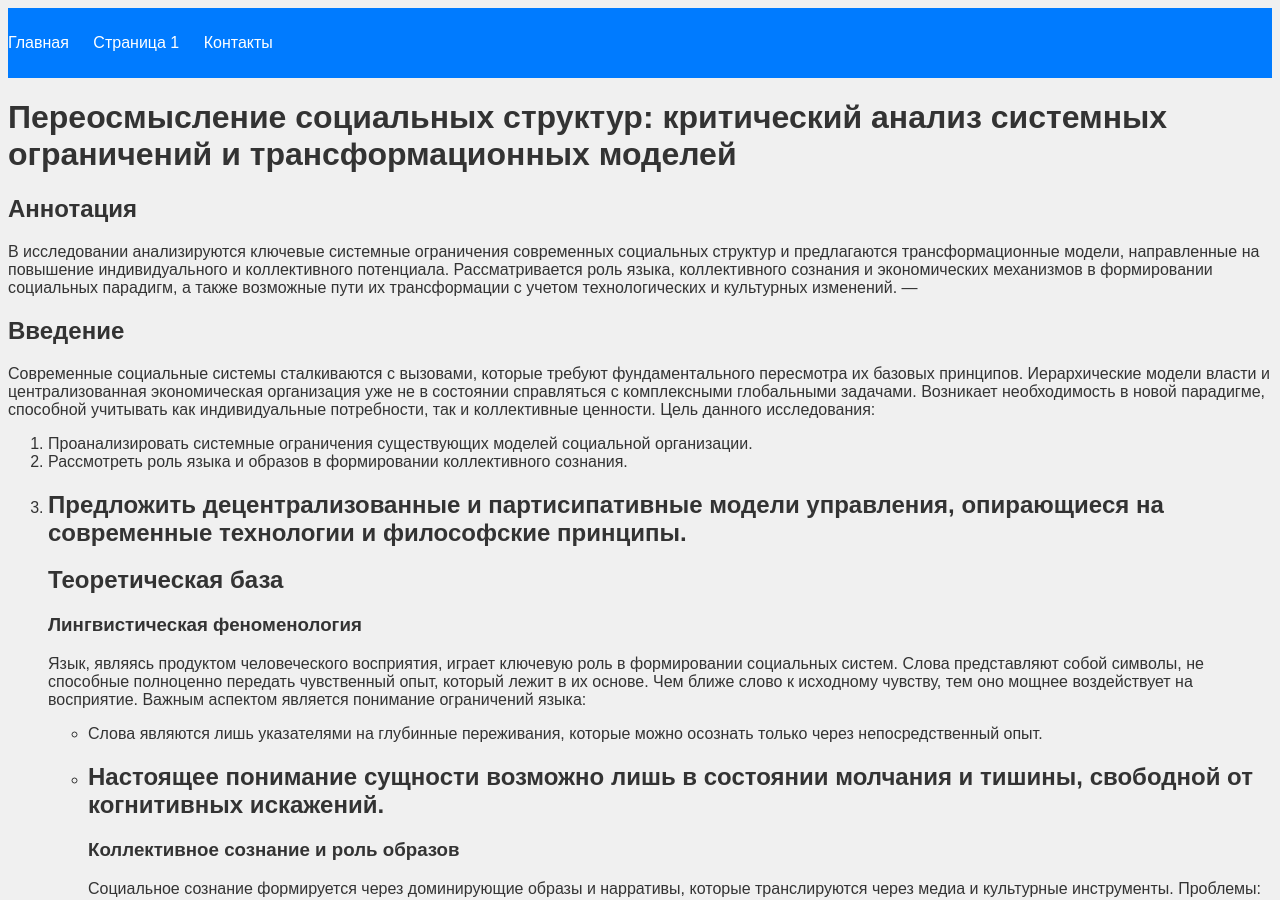
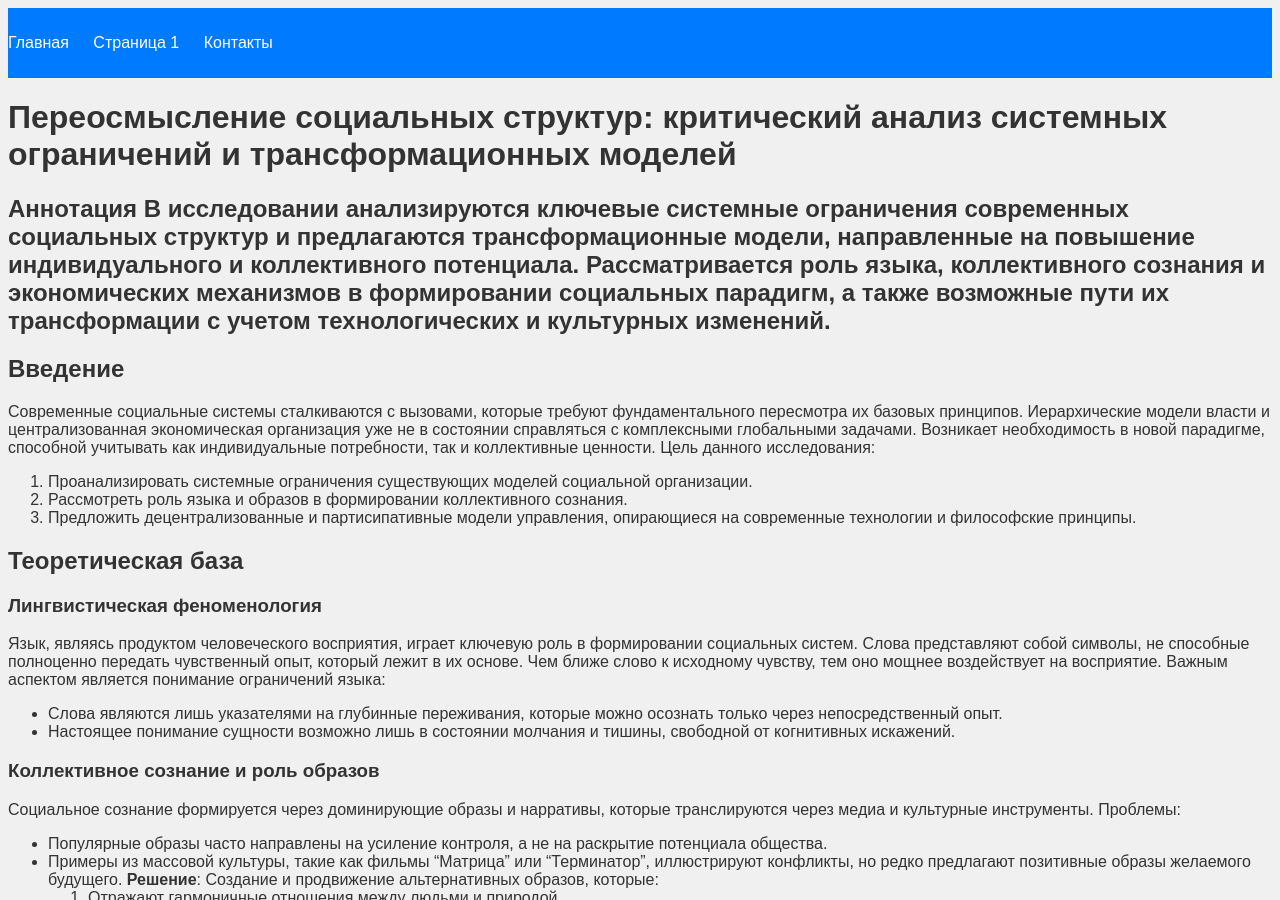
Before and after one commit to ramanzes/glavbook, a Jekyll site: the page built from pages/page1.md, in a window 1280 px wide and 900 px high. Built offline with Jekyll 4.4.1, drawn with Linux system fonts in a browser that asks for light colours.

Commit message:
Обновление

```diff
--- a/pages/page1.md
+++ b/pages/page1.md
@@ -4,23 +4,22 @@ title: Страница 1
 ---
 
 # Переосмысление социальных структур: критический анализ системных ограничений и трансформационных моделей
-## Аннотация
-В исследовании анализируются ключевые системные ограничения современных социальных структур и предлагаются трансформационные модели, направленные на повышение индивидуального и коллективного потенциала. Рассматривается роль языка, коллективного сознания и экономических механизмов в формировании социальных парадигм, а также возможные пути их трансформации с учетом технологических и культурных изменений.
----
+## Аннотация В исследовании анализируются ключевые системные ограничения современных социальных структур и предлагаются трансформационные модели, направленные на повышение индивидуального и коллективного потенциала. Рассматривается роль языка, коллективного сознания и экономических механизмов в формировании социальных парадигм, а также возможные пути их трансформации с учетом технологических и культурных изменений.
+
 ## Введение
 Современные социальные системы сталкиваются с вызовами, которые требуют фундаментального пересмотра их базовых принципов. Иерархические модели власти и централизованная экономическая организация уже не в состоянии справляться с комплексными глобальными задачами. Возникает необходимость в новой парадигме, способной учитывать как индивидуальные потребности, так и коллективные ценности.
 Цель данного исследования:
 1. Проанализировать системные ограничения существующих моделей социальной организации.
 2. Рассмотреть роль языка и образов в формировании коллективного сознания.
 3. Предложить децентрализованные и партисипативные модели управления, опирающиеся на современные технологии и философские принципы.
----
+
 ## Теоретическая база
 ### Лингвистическая феноменология
 Язык, являясь продуктом человеческого восприятия, играет ключевую роль в формировании социальных систем. Слова представляют собой символы, не способные полноценно передать чувственный опыт, который лежит в их основе. Чем ближе слово к исходному чувству, тем оно мощнее воздействует на восприятие.
 Важным аспектом является понимание ограничений языка:
 - Слова являются лишь указателями на глубинные переживания, которые можно осознать только через непосредственный опыт.
 - Настоящее понимание сущности возможно лишь в состоянии молчания и тишины, свободной от когнитивных искажений.
----
+
 ### Коллективное сознание и роль образов
 Социальное сознание формируется через доминирующие образы и нарративы, которые транслируются через медиа и культурные инструменты. Проблемы:
 - Популярные образы часто направлены на усиление контроля, а не на раскрытие потенциала общества.
@@ -29,7 +28,7 @@ title: Страница 1
 1. Отражают гармоничные отношения между людьми и природой.
 2. Стимулируют индивидуальное и коллективное развитие.
 3. Основываются на понятных и популярных нарративах, которые можно адаптировать под современные тенденции.
----
+
 ## Предлагаемая модель социальной трансформации
 ### Принципы структурной реконструкции
 #### 1. Децентрализация собственности
@@ -46,7 +45,7 @@ title: Страница 1
 #### 4. Корректировка глобальных структур
 - Пересмотр существующих международных институтов (ООН, ВТО и т.д.) на предмет их эффективности и необходимости.
 - Формирование глобальных платформ для обмена ресурсами и знаниями.
----
+
 ## Решения на открытые вопросы
 ### Как рассчитывать долю собственности в новых моделях?
 Предлагается использовать следующий механизм:
@@ -60,13 +59,13 @@ title: Страница 1
 - Использование популярных медиа как инструмента для трансляции позитивных нарративов.
 - Продвижение художественных произведений, отражающих желаемые образы будущего.
 - Создание виртуальных симуляций, где участники могут "проживать" идеальные сценарии развития общества.
----
+
 ## Методологические импликации
 Предложенная модель основывается на следующих подходах:
 1. **Системный анализ**: Исследование существующих ограничений социальных структур.
 2. **Эксперименты с малыми группами**: Тестирование моделей в рамках небольших сообществ.
 3. **Внедрение технологий**: Адаптация цифровых инструментов для реализации прозрачного и партисипативного управления.
----
+
 ## Заключение
 Преобразование социальных структур возможно через глубокое понимание человеческого сознания, языка и образов. Децентрализация, партисипативное управление и интеграция технологий способны обеспечить новый уровень взаимодействия и коллективного развития. Однако ключевым остаётся осознание, что любые изменения начинаются с нас самих — с того, как мы воспринимаем и формируем образы реальности.
 *Ключевые слова: социальная философия, партисипативное управление, децентрализация, образы, системная трансформация.*
```
Also changed, not shown: pages/contact.md (+6 -0 lines).
